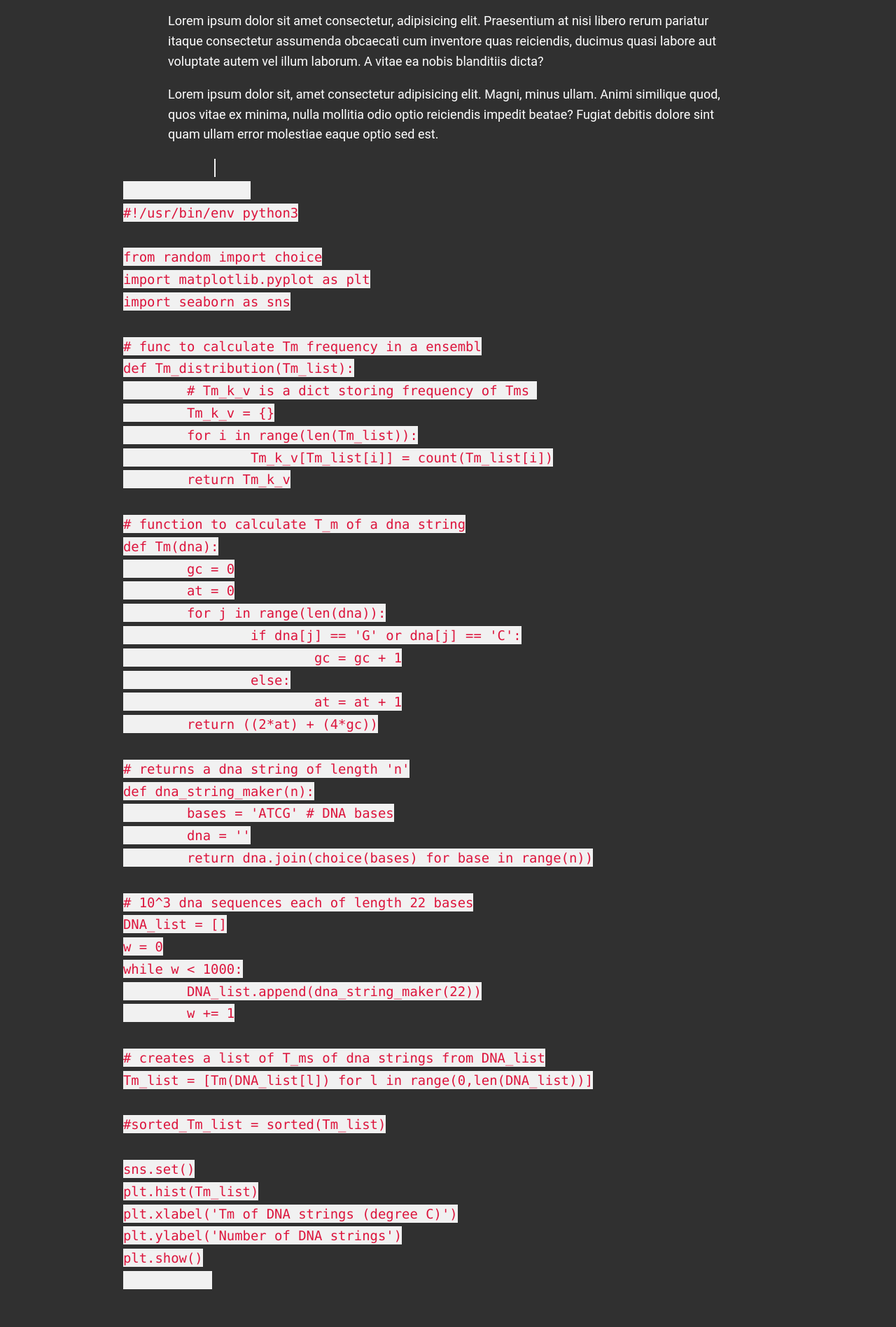
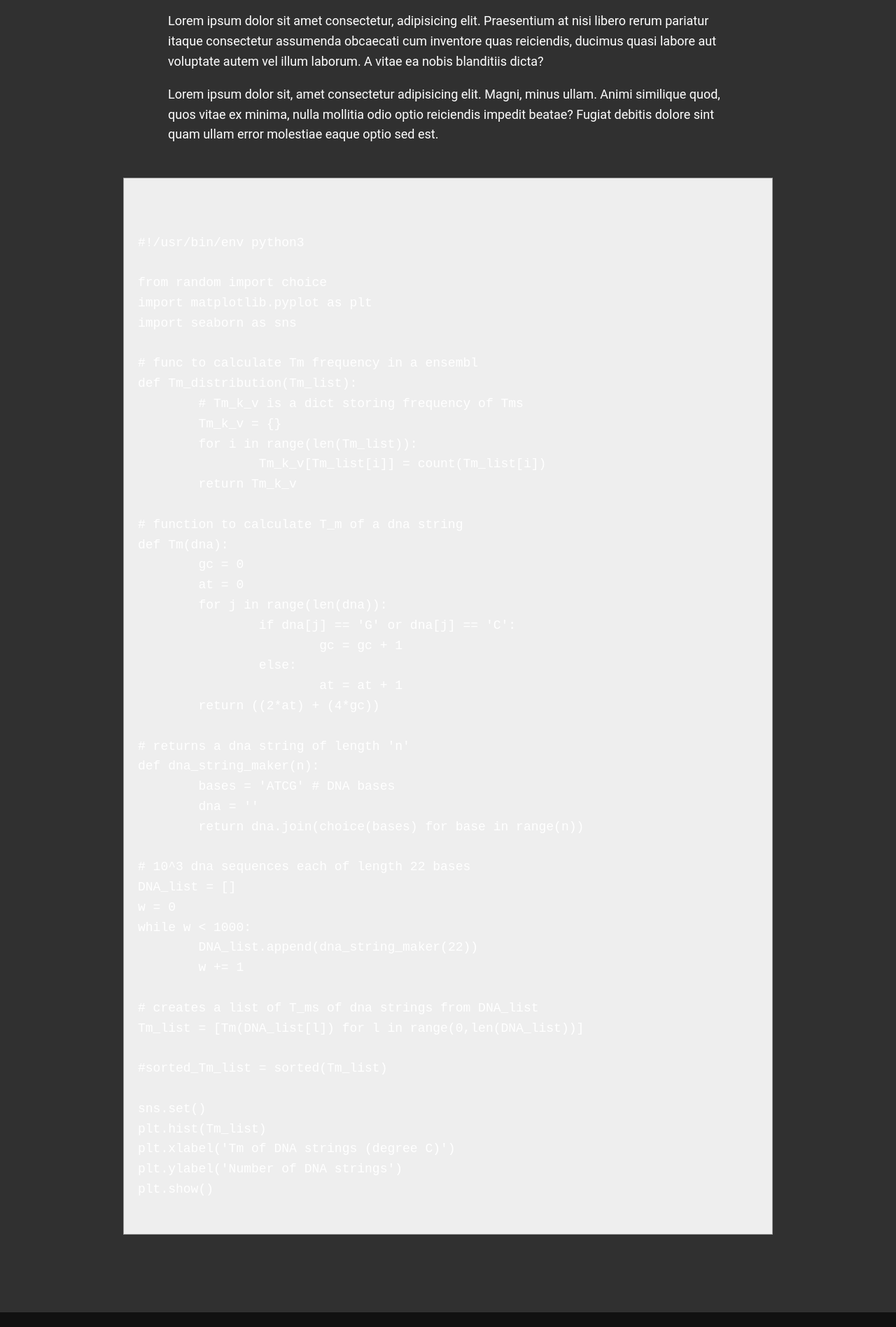
Before and after one commit to Prosaddas/prosaddas.github.io, a Jekyll site: the page portfolio-item_01.html, which Jekyll copies as it is, in a window 1280 px wide. Shown: the part 1189-3086 px from the top of the page at 70% size. Built offline with Jekyll 4.4.1, drawn with Linux system fonts in a browser that asks for light colours; nearby versions of some CDN libraries.

Commit message:
Update portfolio-item_01.html

```diff
--- a/portfolio-item_01.html
+++ b/portfolio-item_01.html
@@ -9,12 +9,11 @@
     <link href="https://fonts.googleapis.com/css?family=Source+Code+Pro:400,900|Source+Sans+Pro:300,900&display=swap" rel="stylesheet">
     <link rel="stylesheet" href="css/style.css">
 	<style>
-	code {
-	  font-family: Consolas,"courier new";
-	  color: crimson;
-	  background-color: #f1f1f1;
-	  padding: 2px;
-	  font-size: 105%;
+	pre code {
+  	background-color: #eee;
+  	border: 1px solid #999;
+  	display: block;
+  	padding: 20px;
 	}
 	</style>
 </head>
```
